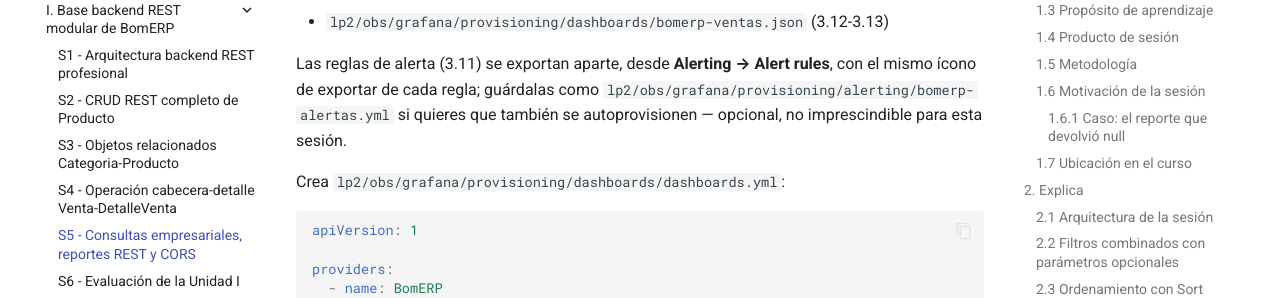
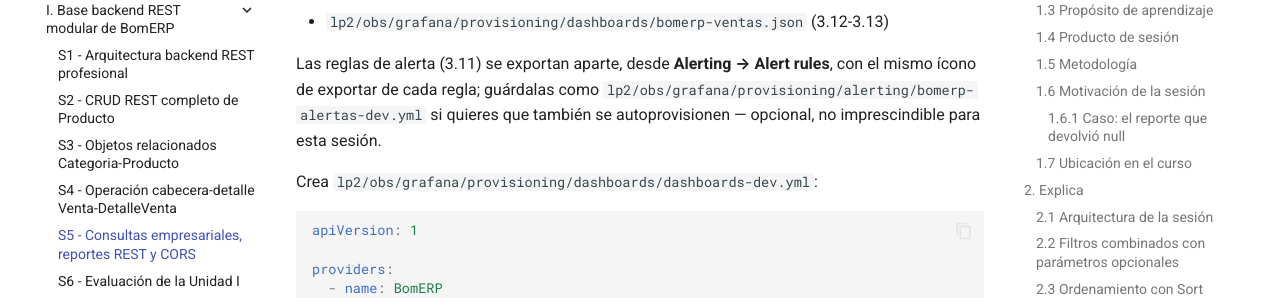
Before and after one commit to 262ciclo4/bomerp, an MkDocs documentation site: the page built from docs/lp2/sesiones/S05_Consultas_Empresariales_Reportes_CORS.md, in a window 1280 px wide and 900 px high, scrolled down 24722 px. Shown: the part 179-477 px from the top of the window. Built offline with MkDocs 1.6.1 and Material for MkDocs 9.7.7, drawn with Linux system fonts in a browser that asks for light colours; comment, search, counter and statistics services are not loaded; some of the changed text lies outside the part shown.

Commit message:
sesion 5

````diff
--- a/docs/lp2/sesiones/S05_Consultas_Empresariales_Reportes_CORS.md
+++ b/docs/lp2/sesiones/S05_Consultas_Empresariales_Reportes_CORS.md
@@ -541,7 +541,7 @@
 
 **Producto del paso:** un Grafana propio, con Prometheus y Loki agregados como fuentes de datos automáticamente (sin configurarlos a mano desde la UI), corriendo en paralelo al resto del stack.
 
-Crea `lp2/obs/grafana/provisioning/datasources/datasources.yml`:
+Crea `lp2/obs/grafana/provisioning/datasources/datasources-dev.yml`:
 
 ```yaml
 apiVersion: 1
@@ -588,7 +588,7 @@
 docker compose -f compose-dev.yml up -d
 ```
 
-Abre `http://localhost:33000` (usuario `admin`, contraseña `admin` — Grafana pide cambiarla al primer ingreso; en DEV puedes omitirlo). Ve a **Connections → Data sources** y confirma que `Prometheus` y `Loki` ya aparecen configurados, sin haberlos agregado a mano — eso es lo que hizo `datasources.yml` al arrancar el contenedor.
+Abre `http://localhost:33000` (usuario `admin`, contraseña `admin` — Grafana pide cambiarla al primer ingreso; en DEV puedes omitirlo). Ve a **Connections → Data sources** y confirma que `Prometheus` y `Loki` ya aparecen configurados, sin haberlos agregado a mano — eso es lo que hizo `datasources-dev.yml` al arrancar el contenedor.
 
 Para verificar que ambas fuentes responden, crea un panel nuevo (**Dashboards → New → New dashboard → Add visualization**) y prueba una consulta de cada una:
 
@@ -871,9 +871,9 @@
 - `lp2/obs/grafana/provisioning/dashboards/bomerp-infraestructura.json` (3.11)
 - `lp2/obs/grafana/provisioning/dashboards/bomerp-ventas.json` (3.12-3.13)
 
-Las reglas de alerta (3.11) se exportan aparte, desde **Alerting → Alert rules**, con el mismo ícono de exportar de cada regla; guárdalas como `lp2/obs/grafana/provisioning/alerting/bomerp-alertas.yml` si quieres que también se autoprovisionen — opcional, no imprescindible para esta sesión.
+Las reglas de alerta (3.11) se exportan aparte, desde **Alerting → Alert rules**, con el mismo ícono de exportar de cada regla; guárdalas como `lp2/obs/grafana/provisioning/alerting/bomerp-alertas-dev.yml` si quieres que también se autoprovisionen — opcional, no imprescindible para esta sesión.
 
-Crea `lp2/obs/grafana/provisioning/dashboards/dashboards.yml`:
+Crea `lp2/obs/grafana/provisioning/dashboards/dashboards-dev.yml`:
 
 ```yaml
 apiVersion: 1
````
